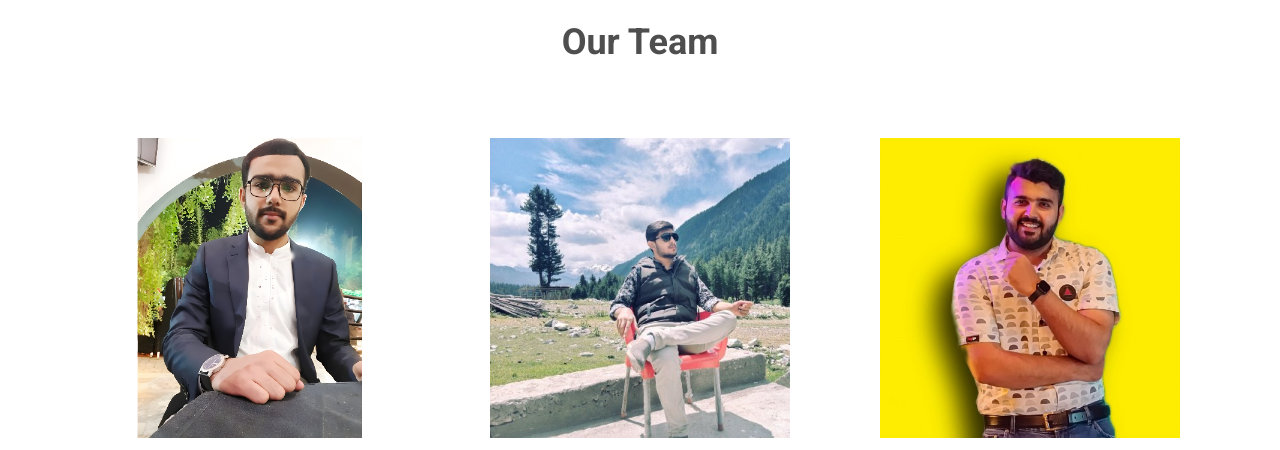
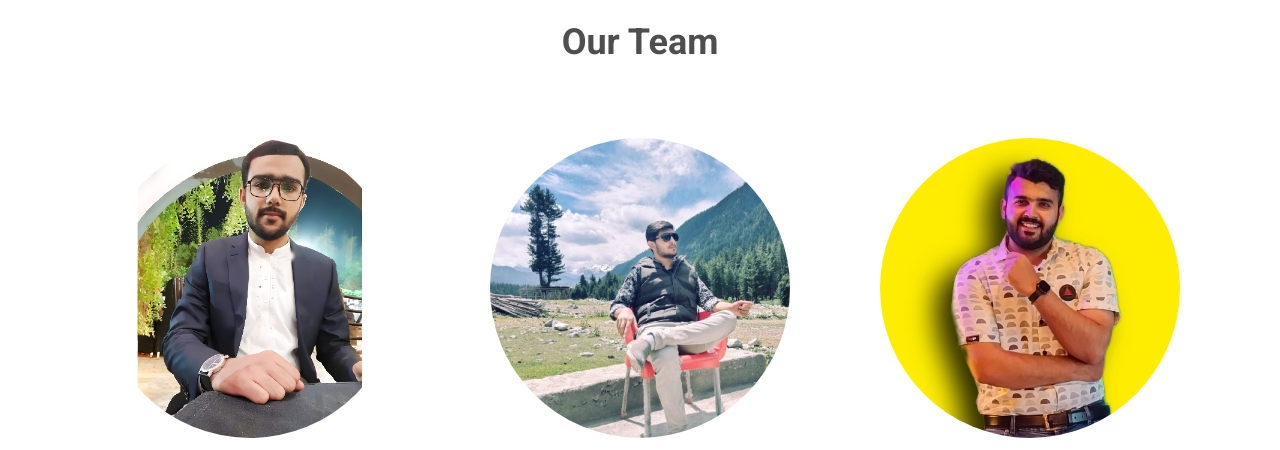
Before and after one commit to XFarooqi/MLSA, a website: page index.html in a window 1280 px wide. Shown: the part 1580-2030 px from the top of the page. Drawn offline with Linux system fonts and the light colour scheme; files whose address does not match are found by name.

Commit message:
changed border radius of speackers to 50%

```diff
--- a/assets/css/main.css
+++ b/assets/css/main.css
@@ -133,6 +133,10 @@ ul li {
   -webkit-align-items: center;
       -ms-flex-align: center;
           align-items: center;
+}
+
+.center-block {
+  border-radius: 50%;
 }
 
 .section {
```
